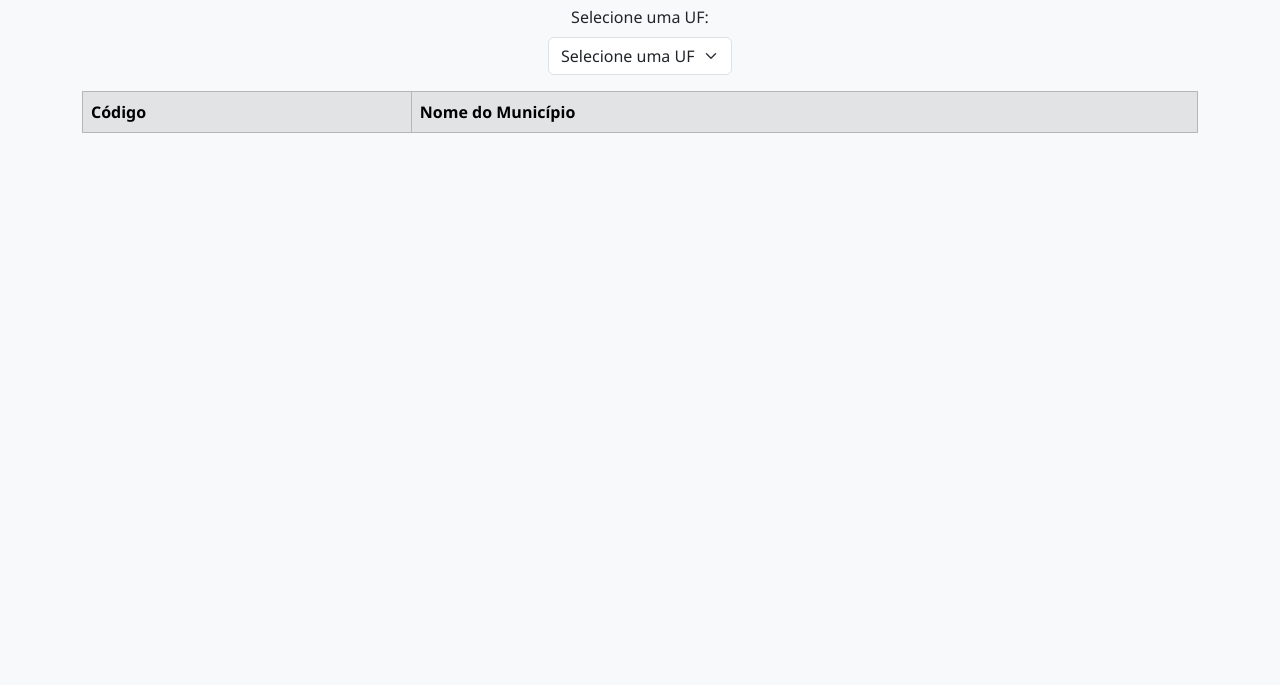
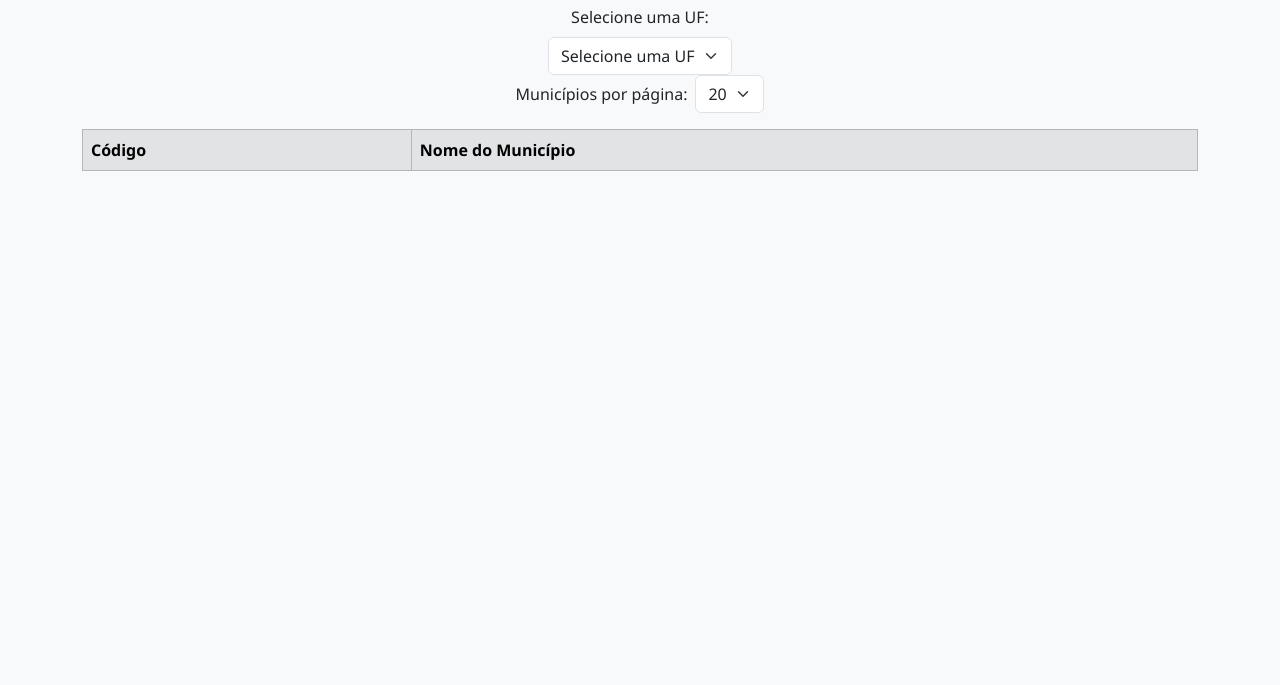
Before and after one commit to gabrielaugusto23/desafio-ibge-api, a plain HTML site: page index.html in a window 1280 px wide. Shown: the part 115-800 px from the top of the page. Drawn offline with nearby package versions, Linux system fonts and the light colour scheme; no server answers.

Commit message:
Add rows per page selection for municipality display

```diff
--- a/index.html
+++ b/index.html
@@ -20,6 +20,15 @@
       <select id="ufSelect" class="form-select w-auto mx-auto">
         <option value="">Selecione uma UF</option>
       </select>
+      <div class="d-flex justify-content-center align-items-center gap-2 mb-3">
+            <label for="rowsPerPage" class="form-label mb-0">Municípios por página:</label>
+            <select id="rowsPerPage" class="form-select w-auto">
+                <option value="10">10</option>
+                <option value="20" selected>20</option>
+                <option value="30">30</option>
+                <option value="50">50</option>
+            </select>
+      </div>
     </div>
 
     <div class="table-responsive">
```
